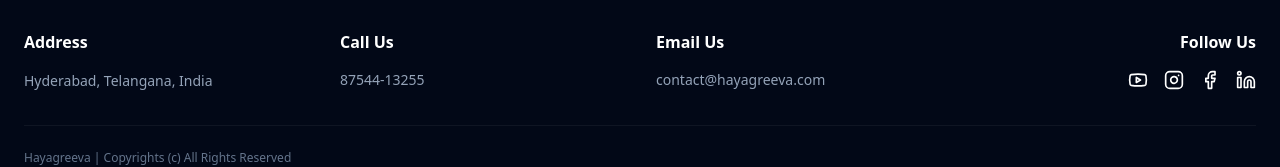
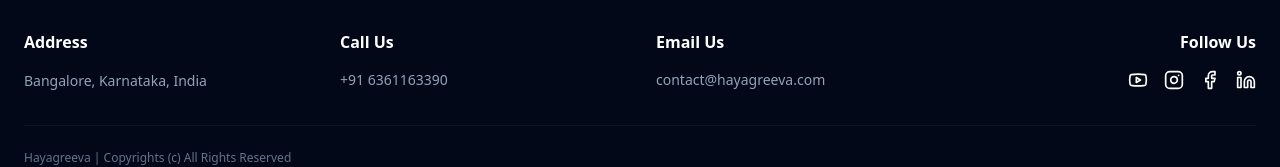
Before and after one commit to Oxihigh/Hayagreeva-website, a Next.js app: page / in a window 1280 px wide. Shown: the part 6163-6330 px from the top of the page. Built offline with nearby package versions, Linux system fonts and the light colour scheme.

Commit message:
changed details in footer

```diff
--- a/components/footer.tsx
+++ b/components/footer.tsx
@@ -93,14 +93,14 @@ export function Footer() {
                         <div>
                             <h5 className="font-bold mb-4 text-white">Address</h5>
                             <p className="text-sm text-slate-400 leading-relaxed">
-                                Hyderabad, Telangana, India
+                                Bangalore, Karnataka, India
                             </p>
                         </div>
                         {/* Call Us */}
                         <div>
                             <h5 className="font-bold mb-4 text-white">Call Us</h5>
                             <p className="text-sm text-slate-400">
-                                87544-13255
+                                +91 6361163390
                             </p>
                         </div>
                         {/* Email Us */}
```
